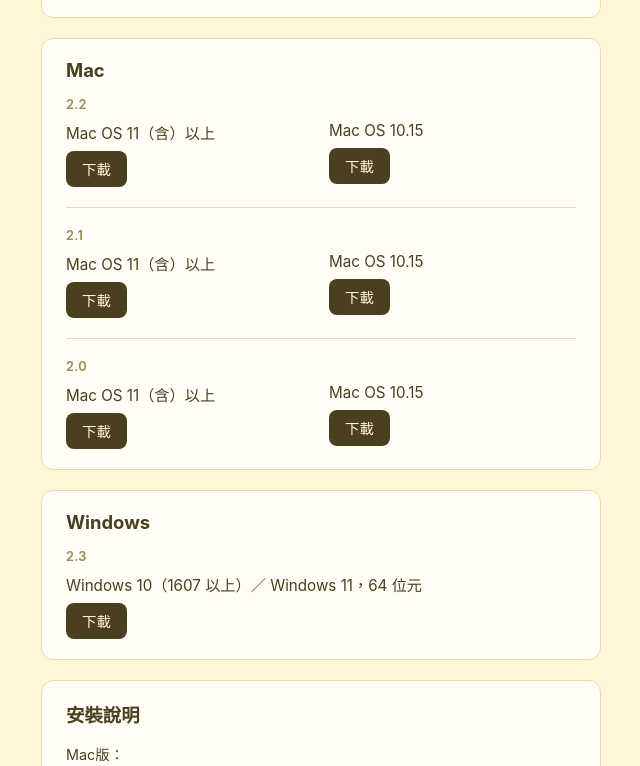
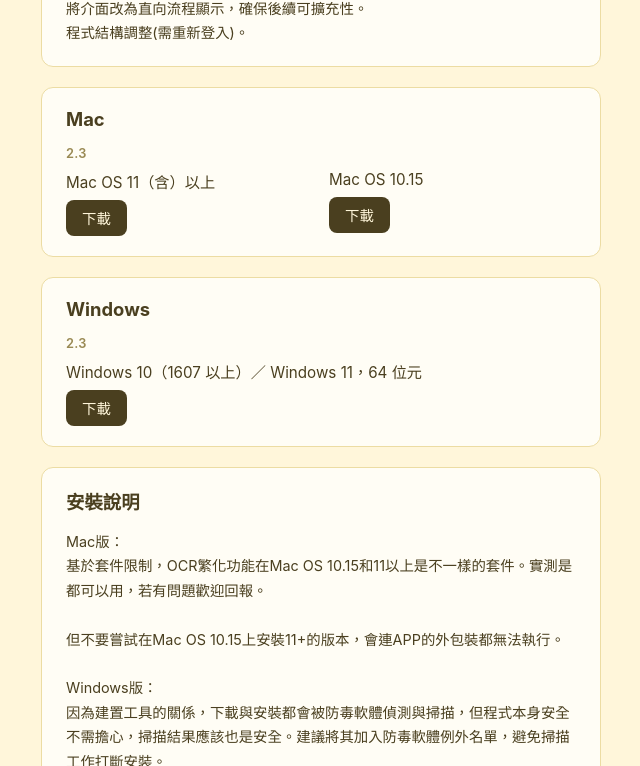
Before and after one commit to beethoreven/zh-cn-to-tw-web, a plain HTML site: page index.html in a window 1280 px wide. Shown: the part 725-1491 px from the top of the page, without its empty margins (319-959 px from the left). Drawn offline with Linux system fonts and the light colour scheme.

Commit message:
下載頁 Mac 改成只放 2.3，更新說明加上 Mac 的修正
Co-Authored-By: Claude Opus 5.5 <noreply@anthropic.com>

```diff
--- a/index.html
+++ b/index.html
@@ -21,6 +21,8 @@
 Word 檔含有隱藏文字時會提示。
 Stage 1 移除潤飾開關。
 Windows 解除安裝時可選擇是否一併刪除登入狀態與設定。
+Mac OS 11～13 修正本機 OCR 無法執行的問題。
+Mac 第一次使用本機 OCR 需要較長的啟動時間，不再顯示啟動逾時。
 
 2.2：
 提升OCR辨識效力。
@@ -39,51 +41,24 @@ Mac OS 10.15 改用新的 OCR 引擎，修正辨識結果變成英文亂碼的
 
     <section>
       <h2>Mac</h2>
+      <!-- 每次出新版就新增一個 .version-block（放最上面，新版在前），
+           分隔線靠 .version-block + .version-block 這個相鄰兄弟選擇器
+           自動出現，不用改其他地方。舊版本只有在已經不該再被使用時才移除
+           （例如被強制更新淘汰、min_version 已經超過它），2.3 起舊版都
+           已移除。 -->
       <div class="version-block">
-        <p class="version-label">2.2</p>
+        <p class="version-label">2.3</p>
         <div class="tier-row">
           <div class="tier">
             <span>Mac OS 11（含）以上</span>
-            <a href="https://github.com/beethoreven/zh-cn-to-tw-mac/releases/download/v2.2-11-plus/ZhCnToTw-2.2-11+.dmg">下載</a>
+            <a href="https://github.com/beethoreven/zh-cn-to-tw-mac/releases/download/v2.3-11-plus/ZhCnToTw-2.3-11+.dmg">下載</a>
           </div>
           <div class="tier">
             <span>Mac OS 10.15</span>
-            <a href="https://github.com/beethoreven/zh-cn-to-tw-mac/releases/download/v2.2-10-15/ZhCnToTw-2.2-10.15.dmg">下載</a>
+            <a href="https://github.com/beethoreven/zh-cn-to-tw-mac/releases/download/v2.3-10-15/ZhCnToTw-2.3-10.15.dmg">下載</a>
           </div>
         </div>
       </div>
-      <div class="version-block">
-        <p class="version-label">2.1</p>
-        <div class="tier-row">
-          <div class="tier">
-            <span>Mac OS 11（含）以上</span>
-            <a href="https://github.com/beethoreven/zh-cn-to-tw-mac/releases/download/v2.1-11-plus/ZhCnToTw-2.1-11+.dmg">下載</a>
-          </div>
-          <div class="tier">
-            <span>Mac OS 10.15</span>
-            <a href="https://github.com/beethoreven/zh-cn-to-tw-mac/releases/download/v2.1-10-15/ZhCnToTw-2.1-10.15.dmg">下載</a>
-          </div>
-        </div>
-      </div>
-      <div class="version-block">
-        <p class="version-label">2.0</p>
-        <div class="tier-row">
-          <div class="tier">
-            <span>Mac OS 11（含）以上</span>
-            <a href="https://github.com/beethoreven/zh-cn-to-tw-mac/releases/download/v2.0-11-plus/ZhCnToTw-2.0-11+.dmg">下載</a>
-          </div>
-          <div class="tier">
-            <span>Mac OS 10.15</span>
-            <a href="https://github.com/beethoreven/zh-cn-to-tw-mac/releases/download/v2.0-10-15/ZhCnToTw-2.0-10.15.dmg">下載</a>
-          </div>
-        </div>
-      </div>
-      <!-- 之後出新版本，在這個 section 裡、上面這個 .version-block
-           之前再插一個新的 .version-block（放最上面，新版在前）即可，
-           分隔線靠 .version-block + .version-block 這個相鄰兄弟選擇器
-           自動出現，不用改其他地方。保留舊版供人回退：不要改寫既有的
-           .version-block，改寫的話舊版本的下載連結會消失、不留任何
-           痕跡。 -->
     </section>
 
     <section>
```
